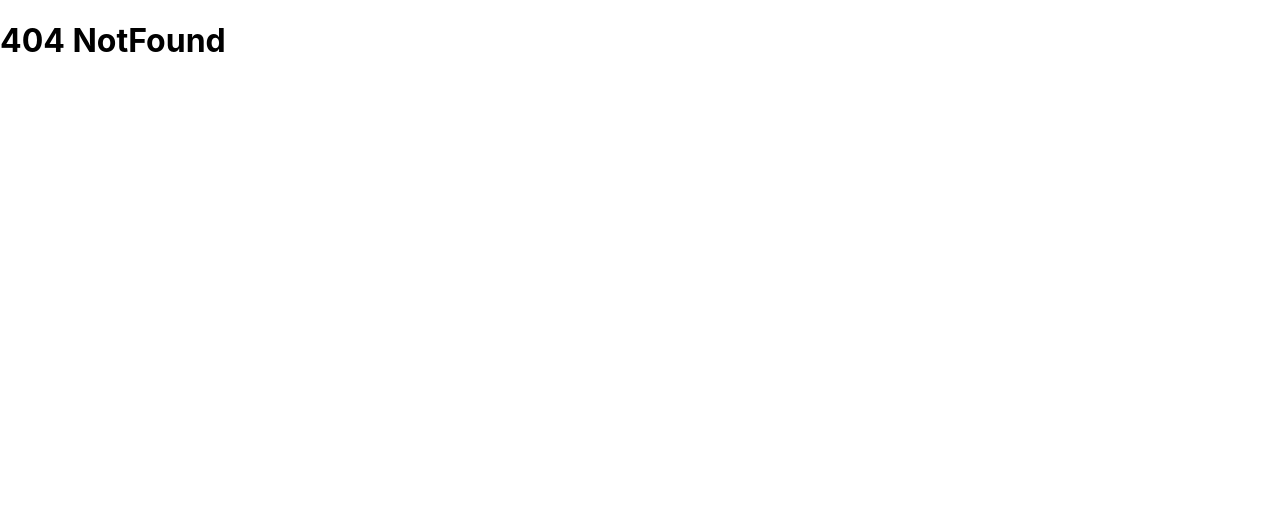
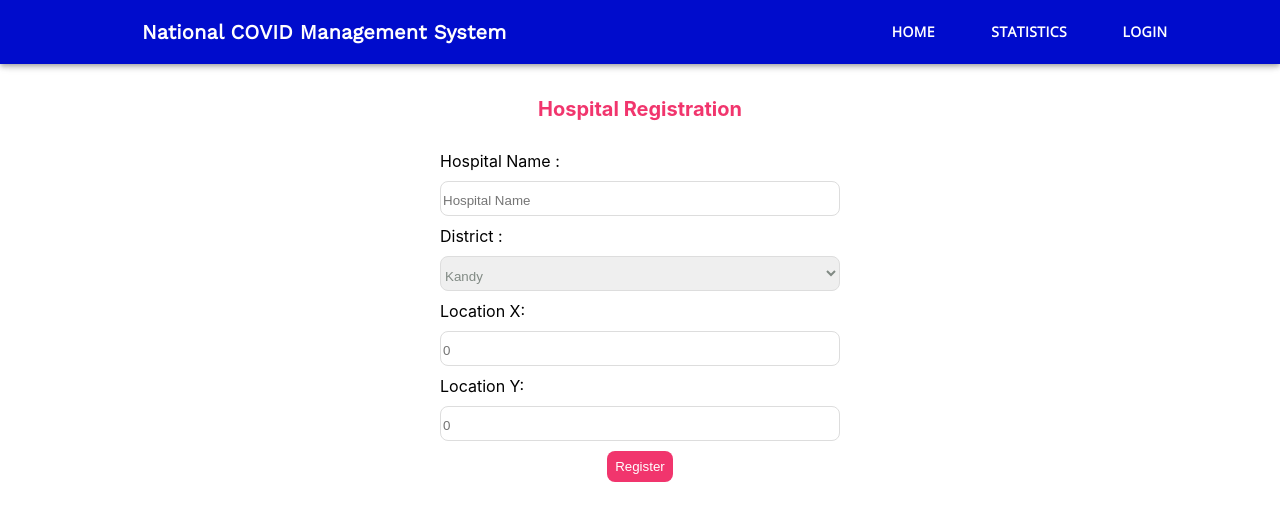
Before and after one commit to DamsyDeSilva/SPARKX-NCMS-FRONT-END, a React (Create React App) app in the folder ncms/: page /ncms/mohdashboard in a window 1280 px wide. Before the commit this address had no page. Shown: the top 520 px of the page. Built offline with nearby package versions, Linux system fonts and the light colour scheme.

Commit message:
hospital registration connected

```diff
--- a/ncms/src/Routes.js
+++ b/ncms/src/Routes.js
@@ -6,7 +6,7 @@ import Login from "./pages/Login";
 import NotFound from "./pages/NotFound";
 import Stats from "./pages/Stats";
 import Discharge from "./pages/Discharge";
-
+import MoHDashboard from "./pages/MoHDashboard";
 
 const Routes = () => {
   return (
@@ -17,6 +17,7 @@ const Routes = () => {
         <Route path="/hospitals" exact component={Hospitals} />
         <Route path="/patientadmission" exact component={PatientAdmission} />
         <Route path="/patientdischarge" exact component={Discharge} />
+        <Route path="/mohdashboard" exact component={MoHDashboard} />
         <Route path="/stats" exact component={Stats} />
 
         <Route component={NotFound} />
--- a/ncms/src/components/Header.js
+++ b/ncms/src/components/Header.js
@@ -58,6 +58,10 @@ const headersMOHLoggedIn = [
   {
     label: "Statistics",
     href: "/stats",
+  },
+  {
+    label: "Hospitals",
+    href: "/hospitals",
   },
   {
     label: "Moh Dashboard",
--- /dev/null
+++ b/ncms/src/components/HospitalRegForm.js
@@ -0,0 +1,145 @@
+import { makeStyles } from "@material-ui/core";
+import { useState,useEffect } from "react";
+import axios from "axios";
+
+const useStyles = makeStyles(() => ({
+  hospitalRegForm: {
+    maxWidth: "500px",
+    margin: "auto",
+    textAlign: "center",
+  },
+  regLabel: {
+    textAlign: "left",
+    display: "block",
+  },
+  formTitle: {
+    fontSize: "20px",
+    color: "#f1356d",
+    marginBottom: "30px",
+  },
+  forminput: {
+    width: "400px",
+    height: "35px",
+    paddingTop: "6px",
+    marginTop: "10px",
+    marginBottom: "10px",
+    border: "1px",
+    borderStyle: "solid",
+    borderColor: "#ddd",
+    boxSizing: "border-box",
+    borderRadius: "8px",
+    display: "block",
+    color: "#818a84",
+  },
+  formButton: {
+    background: "#f1356d",
+    color: "#fff",
+    border: "0",
+    padding: "8px",
+    borderRadius: "8px",
+  },
+}));
+
+export default function HospitalRegForm() {
+  const [name, setName] = useState("");
+  const [district, setDistrict] = useState("Kandy");
+  const [locationX, setLocationX] = useState("");
+  const [locationY, setLocationY] = useState("");
+
+  const [regStatus, setRegStatus] = useState("");
+
+  const { hospitalRegForm, regLabel, formTitle, forminput, formButton } =
+    useStyles();
+
+  // use effect for satus
+  useEffect(() => {
+    setRegStatus("")
+  }, []);
+
+  const handleSubmit = (e) => {
+    e.preventDefault();
+    const regData = {
+      name,
+      district,
+      locationX,
+      locationY,
+    };
+    // console.log(regData);
+    const config = {
+      headers: { Authorization: `Bearer ${localStorage.getItem("token")}` },
+    };
+
+    const reqBody = JSON.stringify(regData);
+    axios
+      .post("http://localhost:8080/ncms/hospital", reqBody, config)
+      .then((res) => {
+        // console.log(res);
+        console.log(res.data);
+        setRegStatus(res.data);
+      });
+  };
+
+  if (regStatus === "") {
+    return (
+      <div className={hospitalRegForm}>
+        <h2 className={formTitle}>Hospital Registration</h2>
+
+        <form onSubmit={handleSubmit}>
+          <label className={regLabel}>Hospital Name : </label>
+          <input
+            className={forminput}
+            required
+            placeholder="Hospital Name"
+            type="text"
+            value={name}
+            onChange={(e) => setName(e.target.value)}
+          />
+
+          <label className={regLabel}>District : </label>
+          <select
+            className={forminput}
+            required
+            value={district}
+            onChange={(e) => setDistrict(e.target.value)}
+          >
+            <option value="Kandy">Kandy</option>
+            <option value="Colombo">Colombo</option>
+            <option value="Galle">Galle</option>
+            <option value="Gampaha">Gampaha</option>
+            <option value="Kurunegala">Kurunegala</option>
+          </select>
+
+          <label className={regLabel}>Location X: </label>
+          <input
+            className={forminput}
+            placeholder="0"
+            required
+            type="number"
+            pattern="[0-9]"
+            value={locationX}
+            onChange={(e) => setLocationX(e.target.value)}
+          />
+
+          <label className={regLabel}>Location Y: </label>
+          <input
+            className={forminput}
+            placeholder="0"
+            required
+            type="number"
+            pattern="[0-9]"
+            value={locationY}
+            onChange={(e) => setLocationY(e.target.value)}
+          />
+
+          <button className={formButton}> Register </button>
+        </form>
+      </div>
+    );
+  } else if (regStatus === "Hospital Created") {
+    return (
+      <div className={hospitalRegForm}>
+        <h2 className={formTitle}>Successful Hospital Registration</h2>
+      </div>
+    );
+  }
+}
--- /dev/null
+++ b/ncms/src/pages/MoHDashboard.js
@@ -0,0 +1,23 @@
+import "./pageStyles.css";
+import Header from "../components/Header";
+import HospitalRegForm from "../components/HospitalRegForm";
+
+
+const MoHDashboard = () =>  {
+  return (
+    <div className="home">
+      <div className="div_header">
+        <Header />
+      </div>
+
+      <div className="div_Home_Content">
+
+        <div className="div_patient_reg_form">
+          <HospitalRegForm />
+        </div>
+
+      </div>
+    </div>
+  );
+}
+export default MoHDashboard;
```
